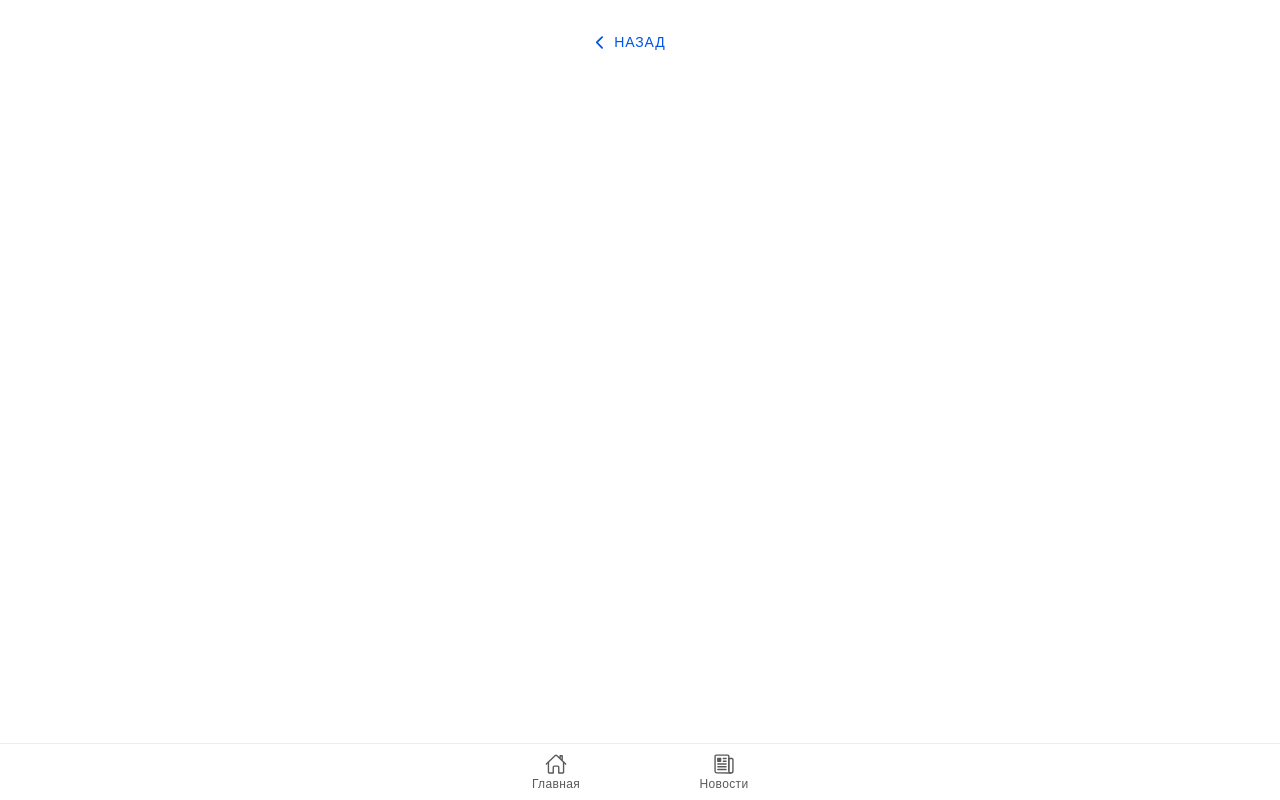
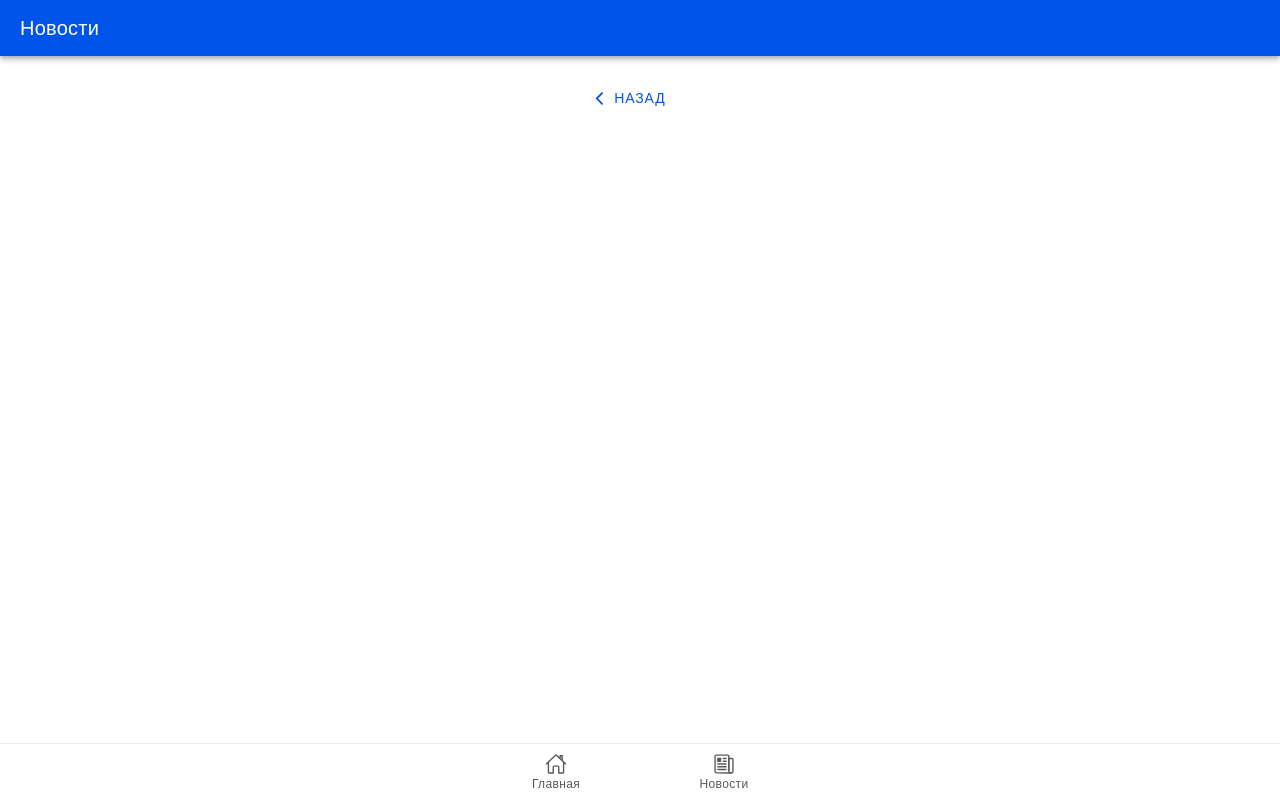
Before and after one commit to panovacoding/ionic-template, a React (Vite) app: page /news-detail/1 in a window 1280 px wide. Built offline with nearby package versions, Linux system fonts and the light colour scheme; a web font is replaced by a local one.

Commit message:
layout fix

```diff
--- a/src/pages/Home/Home.tsx
+++ b/src/pages/Home/Home.tsx
@@ -6,7 +6,7 @@ import Header from '../../components/Header/Header';
 const Home: React.FC = () => {
   return (
     <IonPage>
-      {/* <Header title='Главная'/> */}
+      <Header title='Главная'/>
       <IonContent fullscreen>
         <Form />
       </IonContent>
--- a/src/pages/News/News.tsx
+++ b/src/pages/News/News.tsx
@@ -14,7 +14,7 @@ const News: React.FC = () => {
 
   return (
     <IonPage>
-      {/* <Header title='Новости' /> */}
+      <Header title='Новости' />
       <IonContent>
         <div className="container">
           {/* <IonText>
--- a/src/pages/NewsDetail/NewsDetail.tsx
+++ b/src/pages/NewsDetail/NewsDetail.tsx
@@ -26,7 +26,7 @@ const NewsDetail : React.FC = () => {
 
     return (
       <IonPage>
-        {/* <Header title='Новости'/> */}
+        <Header title='Новости'/>
         <IonContent>
             <div className="article-container">
                 {isLoading ? (
```
